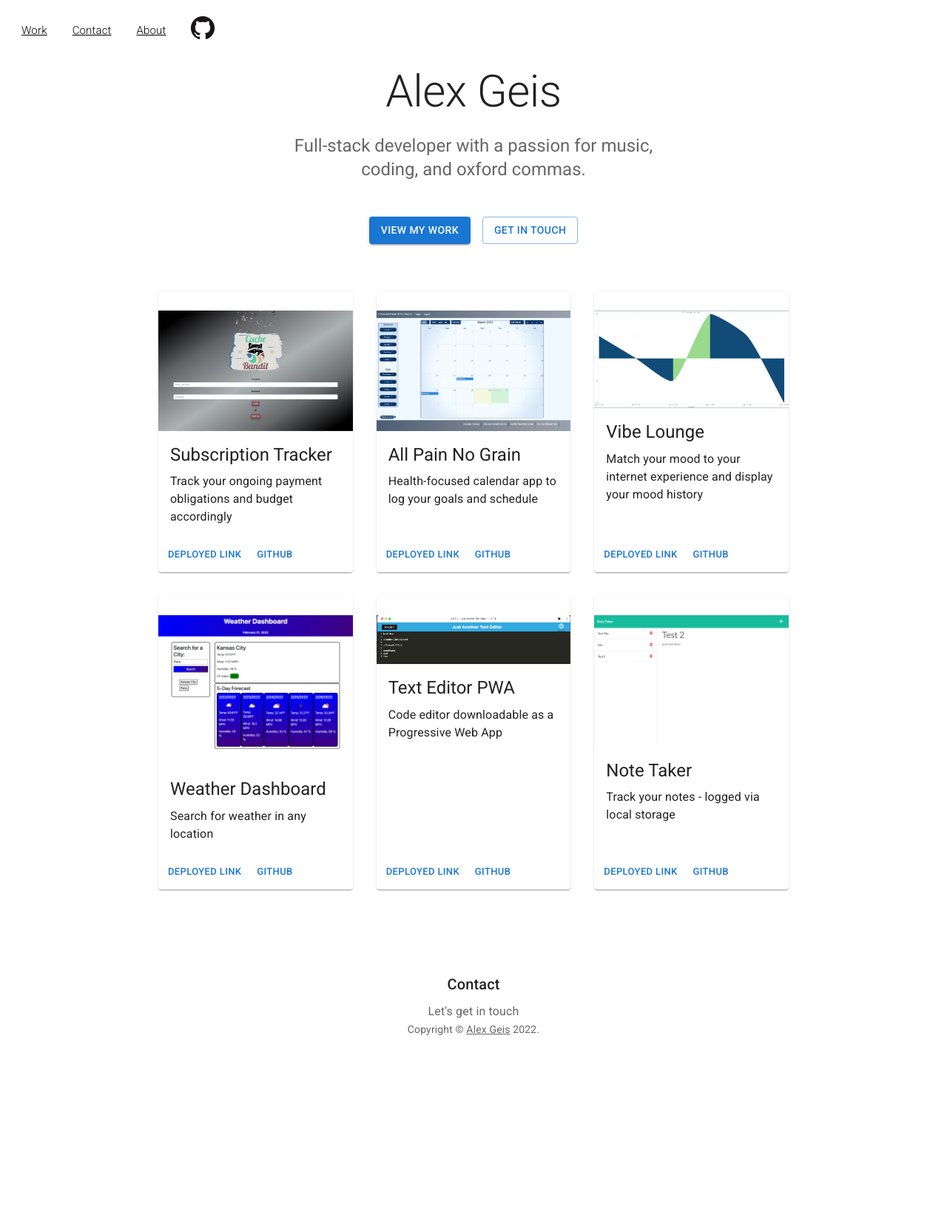
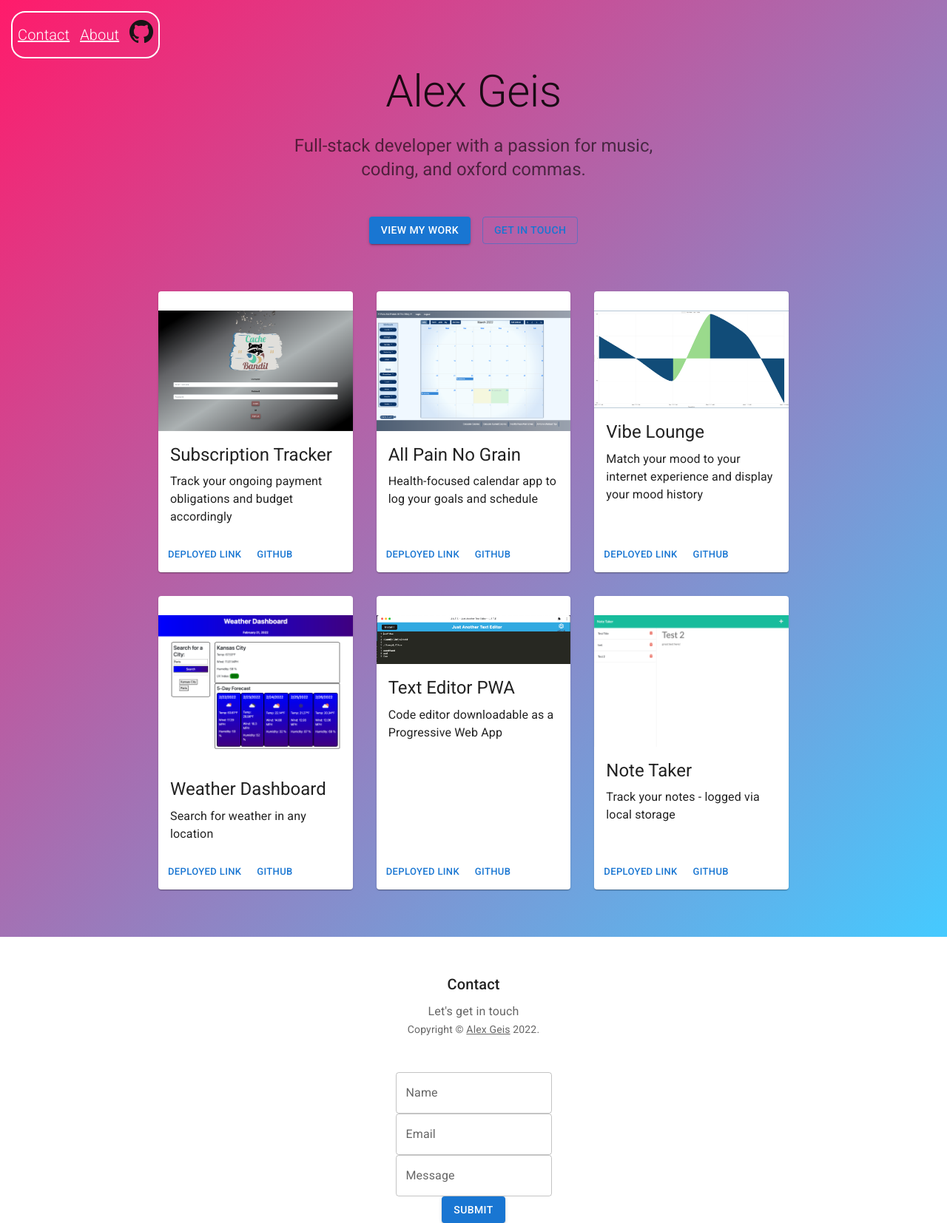
Before and after one commit to alexgeis/React-Portfolio-2, a React (Create React App) app: page / in a window 1280 px wide. Shown: the whole page at 74% size. Before the commit the page ends 1450 px from the top, so only its background shows below. Built offline with nearby package versions, Linux system fonts and the light colour scheme.

Commit message:
add contact form

```diff
--- a/src/Album.css
+++ b/src/Album.css
@@ -0,0 +1,3 @@
+main {
+background: linear-gradient(135deg,#ff1b6b,#45caff)
+}
--- a/src/App.js
+++ b/src/App.js
@@ -3,6 +3,7 @@ import React from "react";
 import "./App.css";
 import Album from "./Album";
 import Nav from "./Nav";
+import Contact from "./Contact";
 // import "./Nav.css";
 
 function App() {
@@ -26,6 +27,7 @@ function App() {
         </header>
   </div> */}
       <Album />
+      <Contact />
     </>
   );
 }
--- /dev/null
+++ b/src/Contact.js
@@ -0,0 +1,163 @@
+import React, { useState } from "react";
+// import Grid from "@material-ui/core/Grid";
+import Grid from "@mui/material/Grid";
+// import TextField from "@material-ui/core/TextField";
+import TextField from "@mui/material/TextField";
+// import FormControlLabel from "@material-ui/core/FormControlLabel";
+// import FormControl from "@material-ui/core/FormControl";
+// import FormLabel from "@material-ui/core/FormLabel";
+// import RadioGroup from "@material-ui/core/RadioGroup";
+// import Radio from "@material-ui/core/Radio";
+// import Select from "@material-ui/core/Select";
+// import MenuItem from "@material-ui/core/MenuItem";
+// import Slider from "@material-ui/core/Slider";
+import Button from "@mui/material/Button";
+// import Button from "@material-ui/core/Button";
+
+export default function Contact() {
+  const defaultValues = {
+    name: "",
+    email: "",
+    message: "",
+  };
+  const [formValues, setFormValues] = useState(defaultValues);
+
+  const handleInputChange = (e) => {
+    const { name, value } = e.target;
+    setFormValues({
+      ...formValues,
+      [name]: value,
+    });
+  };
+
+  const handleSubmit = (e) => {
+    e.preventDefault();
+    console.log(formValues);
+  };
+
+  return (
+    <>
+      <form onSubmit={handleSubmit}>
+        <Grid container alignItems="center" justify="center" direction="column">
+          <Grid item>
+            <TextField
+              id="name-input"
+              name="name"
+              label="Name"
+              type="text"
+              value={formValues.name}
+              onChange={handleInputChange}
+            />
+          </Grid>
+          <Grid item>
+            <TextField
+              id="email-input"
+              name="email"
+              label="Email"
+              type="email"
+              value={formValues.email}
+              onChange={handleInputChange}
+            />
+          </Grid>
+          <Grid item>
+            <TextField
+              id="message-input"
+              name="message"
+              label="Message"
+              type="textarea"
+              value={formValues.message}
+              onChange={handleInputChange}
+            />
+          </Grid>
+          <Button variant="contained" color="primary" type="submit">
+            Submit
+          </Button>
+        </Grid>
+      </form>
+    </>
+  );
+}
+
+// // EXAMPLE FORM COMPONENTS
+// ~~ RADIO GROUP ~~
+// <Grid item>
+//           <FormControl>
+//             <FormLabel>Gender</FormLabel>
+//             <RadioGroup
+//               name="gender"
+//               value={formValues.gender}
+//               onChange={handleInputChange}
+//               row
+//             >
+//               <FormControlLabel
+//                 key="male"
+//                 value="male"
+//                 control={<Radio size="small" />}
+//                 label="Male"
+//               />
+//               <FormControlLabel
+//                 key="female"
+//                 value="female"
+//                 control={<Radio size="small" />}
+//                 label="Female"
+//               />
+//               <FormControlLabel
+//                 key="other"
+//                 value="other"
+//                 control={<Radio size="small" />}
+//                 label="Other"
+//               />
+//             </RadioGroup>
+//           </FormControl>
+//         </Grid>
+
+//// ~~ SELECT DROPDOWN ~~
+//         <Grid item>
+//           <FormControl>
+//             <Select
+//               name="os"
+//               value={formValues.os}
+//               onChange={handleInputChange}
+//             >
+//               <MenuItem key="mac" value="mac">
+//                 Mac
+//               </MenuItem>
+//               <MenuItem key="windows" value="windows">
+//                 Windows
+//               </MenuItem>
+//               <MenuItem key="linux " value="linux">
+//                 Linux
+//               </MenuItem>
+//             </Select>
+//           </FormControl>
+//         </Grid>
+
+// // ~~ SLIDER ~~
+//         <Grid item>
+//           <div style={{ width: "400px" }}>
+//             Favorite Number
+//             <Slider
+//               value={formValues.favoriteNumber}
+//               onChange={handleSliderChange("favoriteNumber")}
+//               defaultValue={1}
+//               step={1}
+//               min={1}
+//               max={3}
+//               marks={[
+//                 {
+//                   value: 1,
+//                   label: "1",
+//                 },
+//                 {
+//                   value: 2,
+//                   label: "2",
+//                 },
+//                 {
+//                   value: 3,
+//                   label: "3",
+//                 },
+//               ]}
+//               valueLabelDisplay="off"
+//             />
+//           </div>
+//         </Grid>
--- a/src/Nav.css
+++ b/src/Nav.css
@@ -14,7 +14,11 @@
     padding: 10px;
     margin-left: 7px;
     margin-right: 7px;
-    color: black;
+    color: white;
     font-size: 20px;
     cursor: pointer;
   };
+
+.navItemStyle a {
+  color: white;
+}
--- a/src/Nav.js
+++ b/src/Nav.js
@@ -6,8 +6,8 @@ import GitHubLogo from "./assets/GitHub-Mark-32px.png";
 export default function Nav() {
   const navStyle = {
     position: "absolute",
-    top: "10px",
-    left: "10px",
+    top: "15px",
+    left: "15px",
     fontWeight: "300",
     border: "white 2px solid",
     borderRadius: "19px",
@@ -17,19 +17,19 @@ export default function Nav() {
     display: "inline-block",
     position: "relative",
     verticalAlign: "middle",
-    padding: "10px",
+    padding: "10px 0",
     marginLeft: "7px",
     marginRight: "7px",
-    color: "black",
-    fontSize: "15px",
+    color: "white",
+    fontSize: "20px",
     cursor: "pointer",
   };
   return (
     <>
       <header className="navigation" style={navStyle}>
-        <a className="navItemStyle" style={navItemStyle} href="#work">
+        {/* <a className="navItemStyle" style={navItemStyle} href="#work">
           Work
-        </a>
+        </a> */}
         <a className="navItemStyle" style={navItemStyle} href="#contact">
           Contact
         </a>
```
